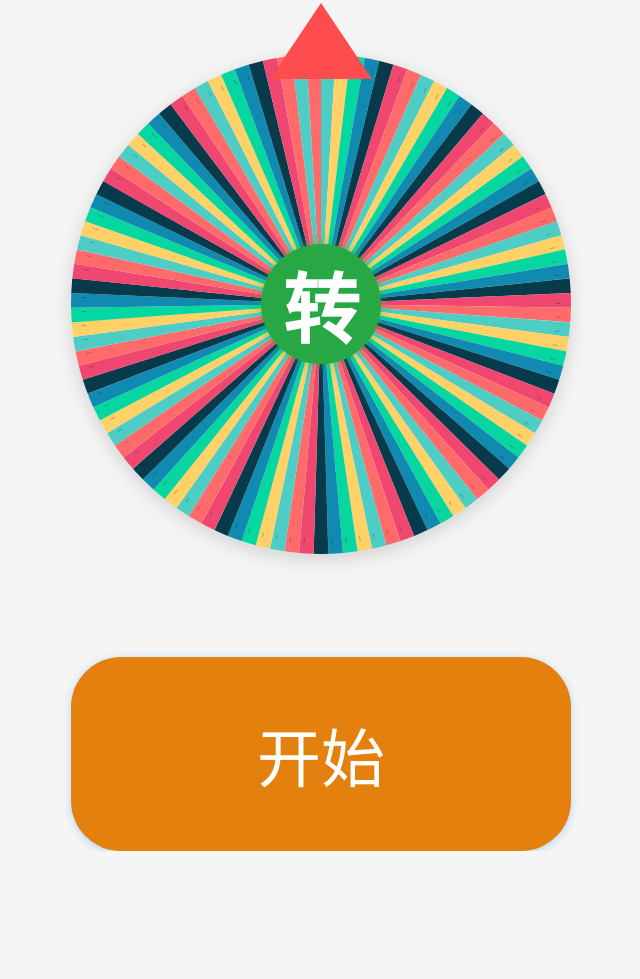
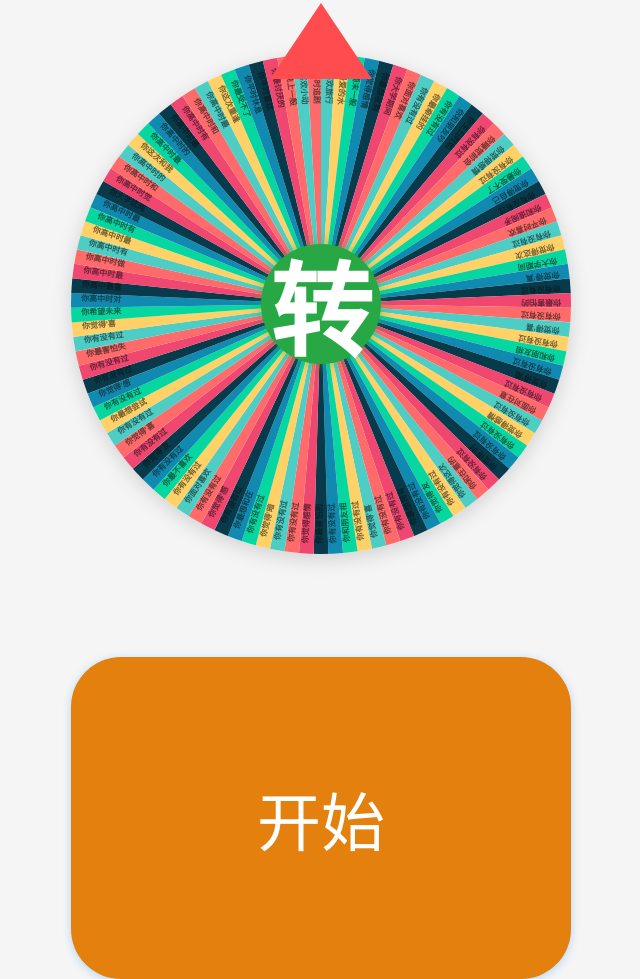
Before and after one commit to sushuaishuai777/zhenxinhuazhuanpan.-github.io, a plain HTML site: page index.html in a window 1280 px wide. Shown: the part 607-1586 px from the top of the page, without its empty margins (319-959 px from the left). Before the commit the page ends 1458 px from the top, so only its background shows below. Drawn offline with Linux system fonts and the light colour scheme.

Commit message:
Add files via upload

```diff
--- a/index.html
+++ b/index.html
@@ -99,7 +99,7 @@
             /* 从中心向外推 */
             box-sizing: border-box;
             white-space: nowrap;
-            font-size: 1px;
+            font-size: 8px;
         }
 
         .pointer {
@@ -132,7 +132,7 @@
             display: flex;
             align-items: center;
             justify-content: center;
-            font-size: 6vw;
+            font-size: 8vw;
             font-weight: bold;
             cursor: pointer;
             box-shadow: 0 0 15px rgba(40, 167, 69, 0.5);
@@ -148,7 +148,7 @@
 
         .control-btn {
             margin-top: 8vw;
-            padding: 4vw 6vw;
+            padding: 9vw 1vw;
             font-size: 5vw;
             background-color: #e4800d;
             color: white;
```
